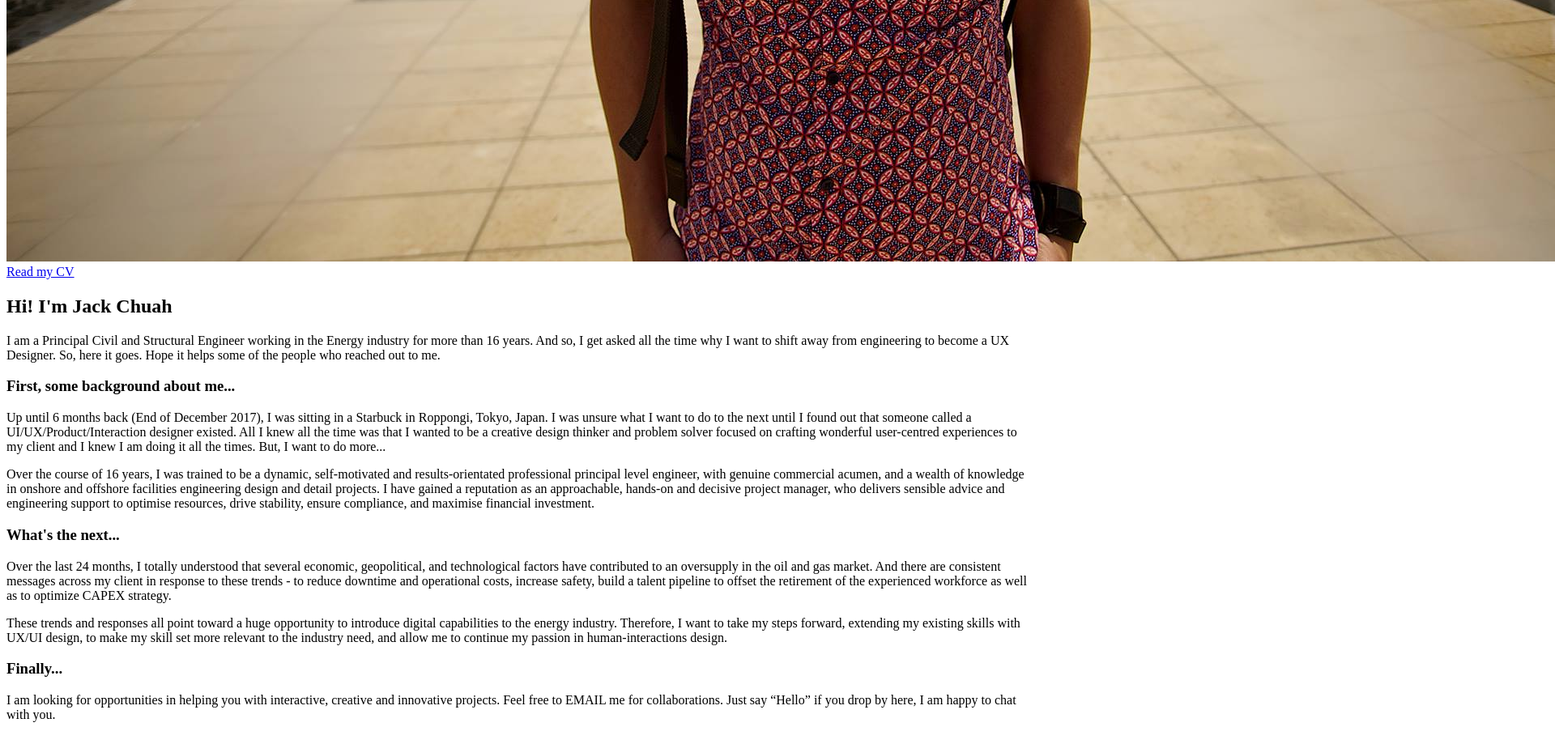
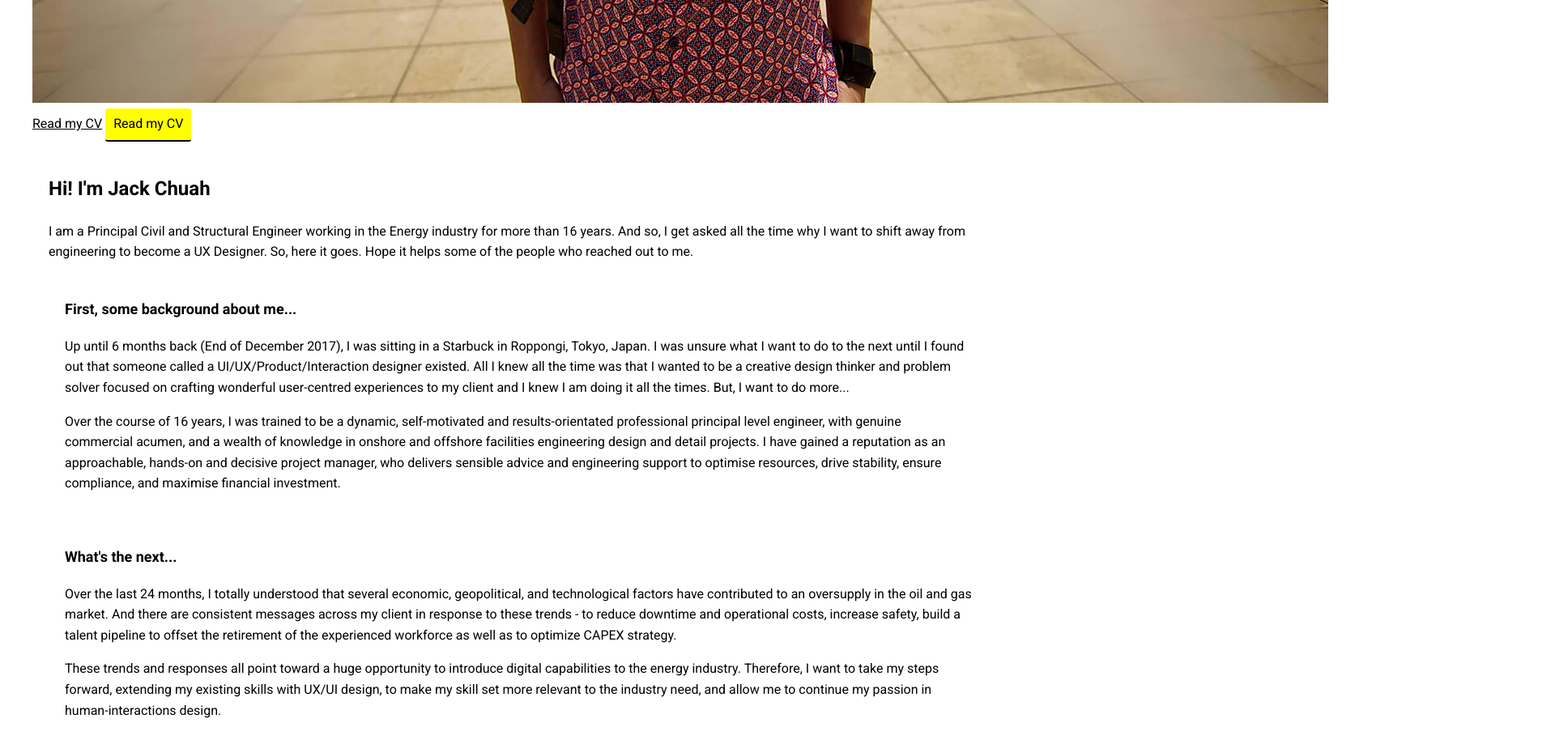
Before and after one commit to JackChuah79/portfolio-website, a plain HTML site: page about.html in a window 1280 px wide. Shown: the part 1440-2359 px from the top of the page at 81% size, 1920 px wide, since content can reach past the window. Drawn offline with nearby package versions, Linux system fonts and the light colour scheme.

Commit message:
Staged files

```diff
--- a/about.html
+++ b/about.html
@@ -4,6 +4,9 @@
   <meta charset="utf-8">
   <title>About me, Jack Chuah</title>
   <link rel="stylesheet" href="https://use.fontawesome.com/releases/v5.3.1/css/all.css" integrity="sha384-mzrmE5qonljUremFsqc01SB46JvROS7bZs3IO2EmfFsd15uHvIt+Y8vEf7N7fWAU" crossorigin="anonymous">
+  <link rel="stylesheet" type="text/css" href="https://cdnjs.cloudflare.com/ajax/libs/normalize/8.0.0/normalize.min.css">
+  <link rel="stylesheet" type="text/css" href="css/style.css">
+  <link href="https://fonts.googleapis.com/css?family=Roboto:300,400,500,700,900" rel="stylesheet">
 </head>
 <body>
 
@@ -22,21 +25,33 @@
 
   <main>
     <div>
+      <h1>About me</h1>
       <div>
-        <h1>About me</h1>
-        <img src="img/personal head.png" alt="Photo of Jack Chuah">
+        <img src="img/personal head.jpg" alt="Photo of Jack Chuah">
         <a href="img/Lee Heng Chuah.pdf" target="_blank">Read my CV</a>
+          <button class="button">Read my CV</button>
         <div>
           <h2>Hi! I'm Jack Chuah</h2>
-          <p>I am a Principal Civil and Structural Engineer working in the Energy industry for more than 16 years. And so, I get asked all the time why I want to shift away from engineering to become a UX Designer. So, here it goes. Hope it helps some of the people who reached out to me.</p>
+          <p>I am a Principal Civil and Structural Engineer working in the Energy industry for more than 16 years. And so, I get asked all the time why I want to shift away from engineering to become a UX Designer. So, here it goes. Hope it helps some of the people who reached out to me.
+          </p>
+        <div>
           <h3>First, some background about me...</h3>
-          <p>Up until 6 months back (End of December 2017), I was sitting in a Starbuck in Roppongi, Tokyo, Japan. I was unsure what I want to do to the next until I found out that someone called a UI/UX/Product/Interaction designer existed. All I knew all the time was that I wanted to be a creative design thinker and problem solver focused on crafting wonderful user-centred experiences to my client and I knew I am doing it all the times. But, I want to do more...</p>
-          <p>Over the course of 16 years, I was trained to be a dynamic, self-motivated and results-orientated professional principal level engineer, with genuine commercial acumen, and a wealth of knowledge in onshore and offshore facilities engineering design and detail projects. I have gained a reputation as an approachable, hands-on and decisive project manager, who delivers sensible advice and engineering support to optimise resources, drive stability, ensure compliance, and maximise financial investment. </p>
+          <p>Up until 6 months back (End of December 2017), I was sitting in a Starbuck in Roppongi, Tokyo, Japan. I was unsure what I want to do to the next until I found out that someone called a UI/UX/Product/Interaction designer existed. All I knew all the time was that I wanted to be a creative design thinker and problem solver focused on crafting wonderful user-centred experiences to my client and I knew I am doing it all the times. But, I want to do more...
+          </p>
+          <p>Over the course of 16 years, I was trained to be a dynamic, self-motivated and results-orientated professional principal level engineer, with genuine commercial acumen, and a wealth of knowledge in onshore and offshore facilities engineering design and detail projects. I have gained a reputation as an approachable, hands-on and decisive project manager, who delivers sensible advice and engineering support to optimise resources, drive stability, ensure compliance, and maximise financial investment.
+          </p>
+        </div>
+        <div>
           <h3>What's the next...</h3>
-          <p>Over the last 24 months, I totally understood that several economic, geopolitical, and technological factors have contributed to an oversupply in the oil and gas market. And there are consistent messages across my client in response to these trends - to reduce downtime and operational costs, increase safety, build a talent pipeline to offset the retirement of the experienced workforce as well as to optimize CAPEX strategy. </p>
-          <p>These trends and responses all point toward a huge opportunity to introduce digital capabilities to the energy industry. Therefore, I want to take my steps forward, extending my existing skills with UX/UI design, to make my skill set more relevant to the industry need, and allow me to continue my passion in human-interactions design.</p>
+          <p>Over the last 24 months, I totally understood that several economic, geopolitical, and technological factors have contributed to an oversupply in the oil and gas market. And there are consistent messages across my client in response to these trends - to reduce downtime and operational costs, increase safety, build a talent pipeline to offset the retirement of the experienced workforce as well as to optimize CAPEX strategy.
+          </p>
+          <p>These trends and responses all point toward a huge opportunity to introduce digital capabilities to the energy industry. Therefore, I want to take my steps forward, extending my existing skills with UX/UI design, to make my skill set more relevant to the industry need, and allow me to continue my passion in human-interactions design.
+          </p>
+        </div>
+        <div>
           <h3>Finally...</h3>
-          <p>I am looking for opportunities in helping you with interactive, creative and innovative projects. Feel free to EMAIL me for collaborations. Just say “Hello” if you drop by here, I am happy to chat with you.</p>
+          <p>I am looking for opportunities in helping you with interactive, creative and innovative projects. Feel free to EMAIL me for collaborations. Just say “Hello” if you drop by here, I am happy to chat with you.
+          </p>
         </div>
         <img src="img/signature.gif" alt="signature of Jack Chuah">
       </div>
@@ -73,15 +88,17 @@
     <footer id="contact">
       <div>
         <h2>Get in touch.</h2>
-        <p> Interested in working with me. Send me a message</p>
+        <p> Interested in working with me. Send me a message
+        </p>
         <a href="mailto:clhkk79@gmail.com"> Send me an Email </a>
         <div>
           <ul>
-            <li><a href="" target="_blank"><i class="fab fa-behance-square"></i></a></li>
-            <li><a href="" target="_blank"></a><i class="fab fa-linkedin"></i></li>
+            <li><a href="https://www.behance.net/jack-chuah4127" target="_blank"><i class="fab fa-behance-square"></i></a></li>
+            <li><a href="https://www.linkedin.com/in/leehengchuah/" target="_blank"></a><i class="fab fa-linkedin"></i></li>
           </ul>
         </div>
-        <p>copyright JC Connect 2018</p>
+        <p>copyright JC Connect 2018
+        </p>
       </div>
     </footer>
   </body>
--- /dev/null
+++ b/css/style.css
@@ -0,0 +1,75 @@
+/*
+Colors used
+Primary Color (Yellow): #FFFF00;
+*/
+
+body {
+  font-family: 'Roboto', sans-serif;
+  font-size: 16px; /* Sets the font size to 16px */
+  line-height: 1.6; /* Sets the line-height to 1.6 */
+}
+
+h1 {
+  font-size: 30px;
+}
+
+h2 {
+  font-size: 24px;
+}
+
+h3 {
+  font-size: 18px;
+}
+
+a {
+  color: #000000;
+}
+
+div {
+  padding: 10px; /* Adds a 10px inner spacing to all sides*/
+  margin: 10px; /* Adds a 10px outer spacing to all sides*/
+}
+
+a:visited {
+  /* visited link */
+  color: #000000;
+}
+
+a:hover {
+  text-decoration: none; /* No underlining when hovering over a link */
+}
+
+a:active {
+  /* selected link */
+  color: #000000;
+}
+
+a:hover,
+a:focus {
+  text-decoration: none;
+}
+
+input, texture, select, button {
+  font-family: system-ui;
+}
+
+button {
+  /* overwrite browser defaults */
+  border: none; /* reset the border */
+  font-family: inherit; /* takes the font from the outer container */
+
+  /* style button */
+  background-color: #FFFF00;
+  color: black !important;
+  text-decoration: none;
+  padding: 10px;
+  border-radius: 3px;
+  border-bottom: 2px solid #000000; /* width of the border, type, color */
+  transition: 0.2s opacity;
+}
+
+button:hover,
+button:focus {
+  cursor: pointer; /* let's the mouse appear as hand when hovering over the button */
+  opacity: 0.8; /* Reduces the opactiy of the button to 80% */
+}
```
Also changed, not shown: index.html (+8 -5 lines), img/Financial Expert.jpg (added), img/Language Learning.jpg (added), img/Perfect Properties.jpg (added), img/Personal Head.jpg (added), img/Personal Head.png (deleted), 2 other files.
